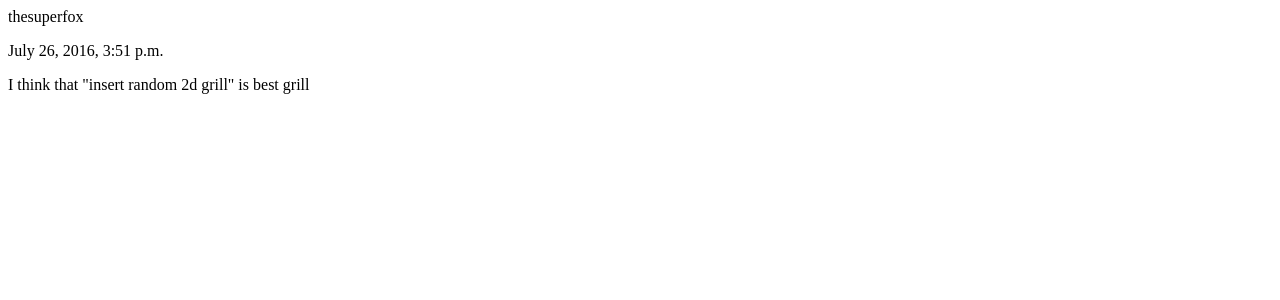
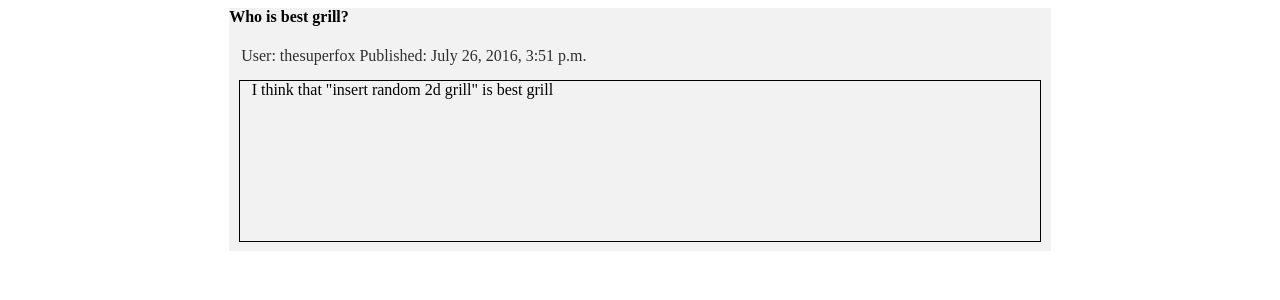
Before and after one commit to ErikBZ/UntitledSite, a Django app: page /topics/1/ in a window 1280 px wide. Shown: the top 300 px of the page. Run offline with Django 3.2, Linux system fonts and the light colour scheme; data comes from the database, SQL or seed files in the repository.

Commit message:
Added the detail page of a post. Fixed up some CSS and it looks terrible but I guess I can fix it at some point.

```diff
--- a/topics/static/topics/index_style.css
+++ b/topics/static/topics/index_style.css
@@ -1,27 +1,26 @@
+a{
+  text-decoration: none;
+}
+a:visited{
+  color: #555;
+}
 body{
-    background-color: #FFF;
+  background-color: #FFF;
 }
 li{
   list-style-type: none;
-  color: white;
-  padding-bottom: 1em;
-  margin: 0;
 }
-
 div.table{
-  min-height: 10em;
-  width: 70%;
+  width: 65%;
   margin: auto;
 }
-
 div.box{
-  padding: 10px;
-  margin: auto;
-  min-height: 5em;
-  background-color: #EEE;
+  background-color: #F2F2F2;
 }
-
+div.box:hover{
+  background-color: #DDD;
+}
 #post_info{
-  font-size: 12px;
+  color: #2F2F2F;
   padding-left: 12px;
 }
--- /dev/null
+++ b/topics/static/topics/topic_detail_style.css
@@ -0,0 +1,11 @@
+#detail_box{
+  background-color: #F2F2F2;
+  padding-bottom: 10px;
+}
+#desc{
+  height: 10em;
+  width: 96%;
+  padding-left: 12px;
+  margin: auto;
+  outline: 1px solid black;
+}
--- a/topics/templates/topics/index.html
+++ b/topics/templates/topics/index.html
@@ -19,7 +19,7 @@
         -->
         <li><a href="{% url 'topics:one_topic' topic.id %}">
           <div class="box">
-            <p> {{ forloop.counter }}: {{ topic.topic_text }}</p>
+            <h4> {{ forloop.counter }}: {{ topic.topic_text }}</h4>
             <p id="post_info">
               By user: {{ topic.user_who_posted }} at {{ topic.pub_date }}
             </p>
--- a/topics/templates/topics/topic_detail.html
+++ b/topics/templates/topics/topic_detail.html
@@ -1,17 +1,24 @@
 <head>
+  {% load staticfiles %}
+  <link rel="stylesheet" type="text/css" href="{% static 'topics/topic_detail_style.css' %}"/>
+  <link rel="stylesheet" type="text/css" href="{% static 'topics/index_style.css' %}"/>
   <title> This is a thing </title>
 </head>
 <body>
   {% if topic %}
-    <p>
-      {{ topic.user_who_posted }}
+  <div class="table">
+    <div id="detail_box">
+      <h4>
+        {{ topic.topic_text }}
+      </h4>
+      <p id="post_info">
+        User: {{ topic.user_who_posted }} Published: {{ topic.pub_date }}
       </p>
-    <p>
-      {{ topic.pub_date }}
-    </p>
-    <p>
+      <div id="desc">
         {{ topic.description_text }}
-    </p>
+      </div>
+    </div>
+  </div>
   {% else %}
   <p>
     This should actually be a 404 error
```
Also changed, not shown: GOALS.txt (+5 -3 lines). Lines whose indentation alone changed are shown as unchanged.
